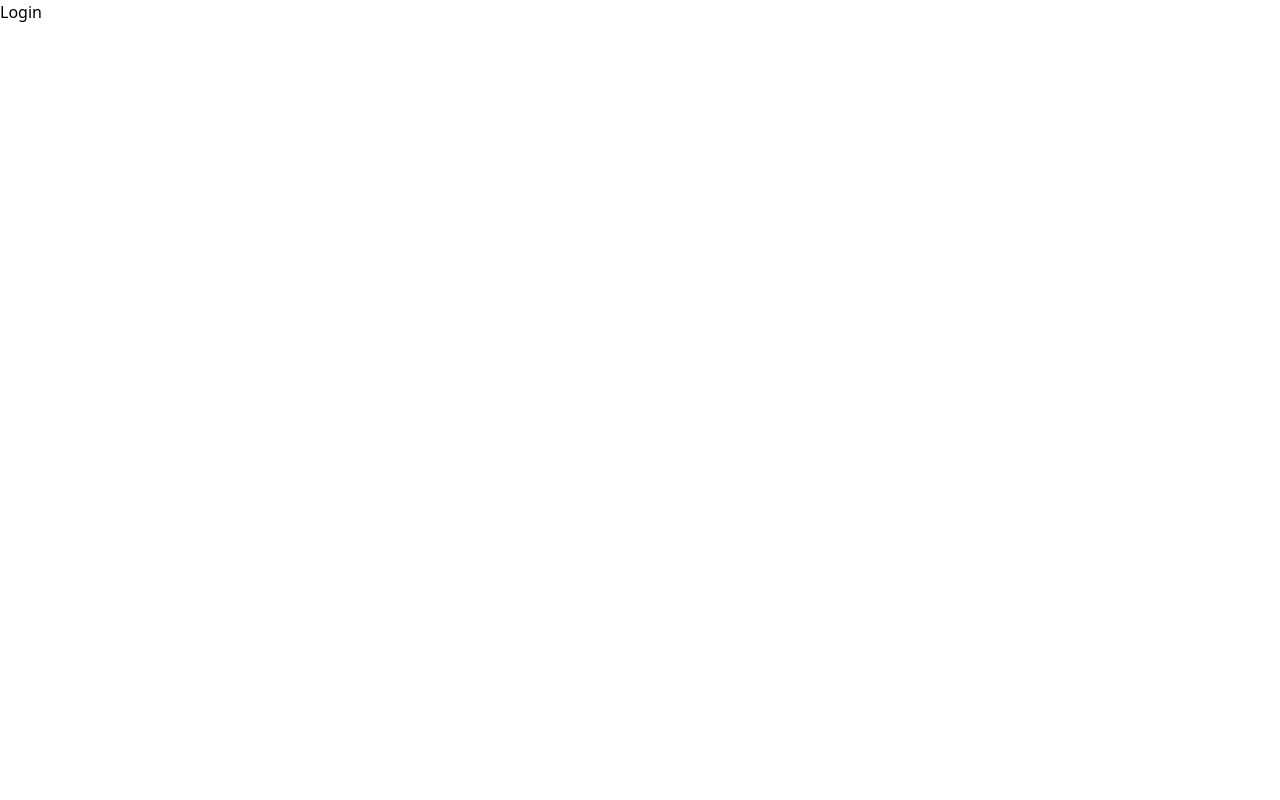
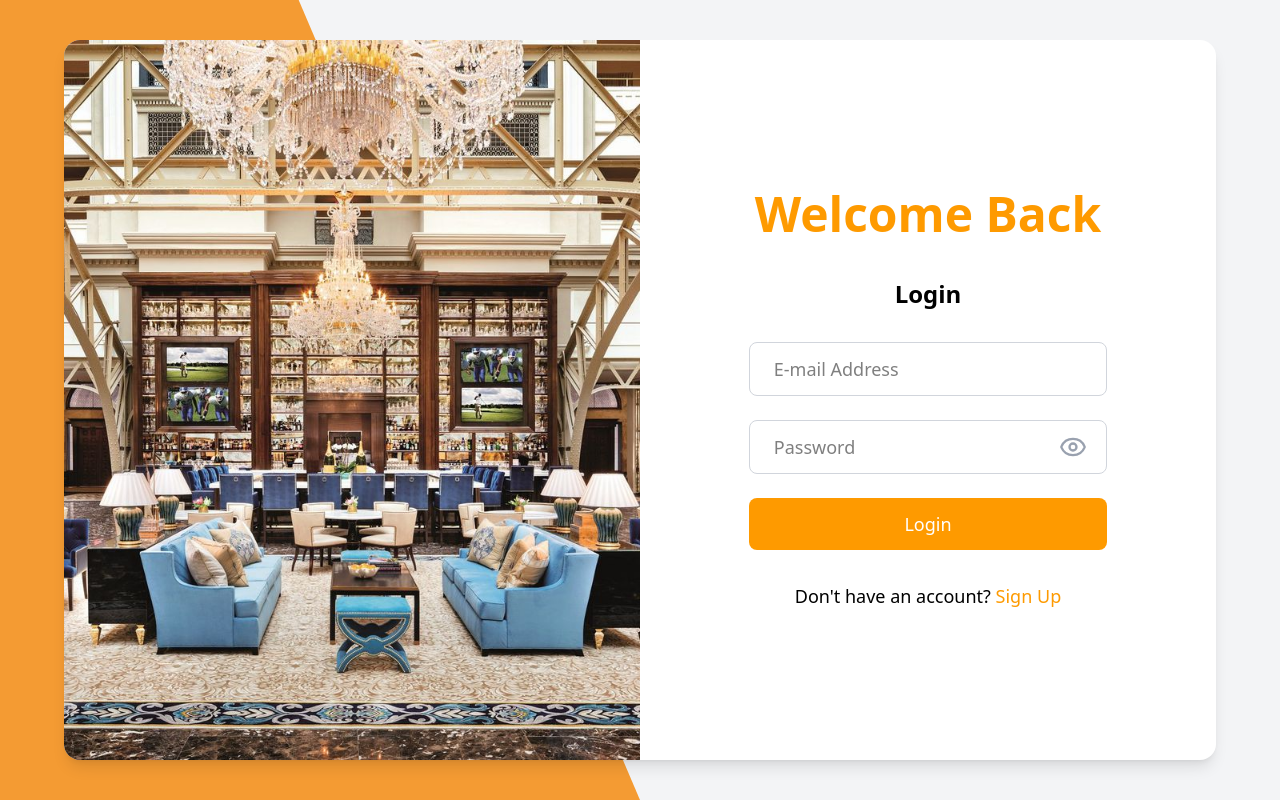
Before and after one commit to shubhamaryal/hm-system, a React (Vite) app: page /login in a window 1280 px wide. Built offline with nearby package versions, Linux system fonts and the light colour scheme.

Commit message:
make the login page

```diff
--- a/src/pages/Login.jsx
+++ b/src/pages/Login.jsx
@@ -1,9 +1,108 @@
-import React from 'react'
+import React, { useState } from "react";
+import { useForm } from "react-hook-form";
+import { Eye, EyeOff } from "lucide-react";
 
 const Login = () => {
+  const {
+    register,
+    handleSubmit,
+    formState: { errors },
+  } = useForm();
+  const [showPassword, setShowPassword] = useState(false);
+
+  const onSubmit = (data) => {
+    console.log(data);
+  };
+
   return (
-    <div>Login</div>
-  )
-}
+    <div className="relative w-full h-screen bg-gray-100 flex justify-center items-center">
+      <div
+        style={{
+          clipPath: "polygon(0 0, 35% 0, 75% 100%, 0% 100%)",
+          backgroundColor: "#F49B33",
+        }}
+        className="absolute top-0 left-0 h-full w-full md:w-2/3"
+      ></div>
 
-export default Login
+      <div className="relative z-10 flex flex-col md:flex-row w-[90%] max-w-7xl bg-white shadow-lg rounded-2xl overflow-hidden h-[90vh]">
+        <div className="w-full md:w-1/2 hidden md:block">
+          <img
+            src="images/login.jpeg"
+            alt="Login"
+            className="w-full h-full object-cover"
+          />
+        </div>
+
+        <div className="w-full md:w-1/2 p-12 md:p-16 flex flex-col justify-center">
+          <h2 className="text-5xl font-semibold text-center text-amber-500 mb-10">
+            Welcome Back
+          </h2>
+          <h3 className="text-2xl font-bold text-center mb-8">Login</h3>
+          <form
+            className="space-y-6 flex flex-col items-center"
+            onSubmit={handleSubmit(onSubmit)}
+          >
+            <input
+              {...register("email", {
+                required: "Email is required",
+                pattern: {
+                  value: /^[^@\s]+@[^@\s]+\.[^@\s]+$/,
+                  message: "Invalid email address",
+                },
+              })}
+              type="email"
+              placeholder="E-mail Address"
+              className="w-[80%] px-6 py-3 text-lg border border-gray-300 rounded-lg focus:ring-2 focus:ring-amber-500"
+            />
+            {errors.email && (
+              <p className="text-red-500 text-sm">{errors.email.message}</p>
+            )}
+
+            <div className="relative w-[80%]">
+              <input
+                {...register("password", {
+                  required: "Password is required",
+                })}
+                type={showPassword ? "text" : "password"}
+                placeholder="Password"
+                className="w-full px-6 py-3 text-lg border border-gray-300 rounded-lg focus:ring-2 focus:ring-amber-500"
+              />
+              <button
+                type="button"
+                className="absolute inset-y-0 right-5 flex items-center"
+                onClick={() => setShowPassword(!showPassword)}
+              >
+                {showPassword ? (
+                  <EyeOff className="h-7 w-7 text-gray-400" />
+                ) : (
+                  <Eye className="h-7 w-7 text-gray-400" />
+                )}
+              </button>
+              {errors.password && (
+                <p className="text-red-500 text-sm">{errors.password.message}</p>
+              )}
+            </div>
+
+            <button
+              type="submit"
+              className="w-[80%] py-3 text-lg bg-amber-500 hover:bg-amber-600 text-white font-medium rounded-lg transition-colors"
+            >
+              Login
+            </button>
+          </form>
+          <p className="mt-8 text-center text-lg">
+            Don't have an account?{" "}
+            <a
+              href="/signup"
+              className="text-amber-500 font-medium hover:underline"
+            >
+              Sign Up
+            </a>
+          </p>
+        </div>
+      </div>
+    </div>
+  );
+};
+
+export default Login;
```
Also changed, not shown: public/images/login.jpeg (added).
